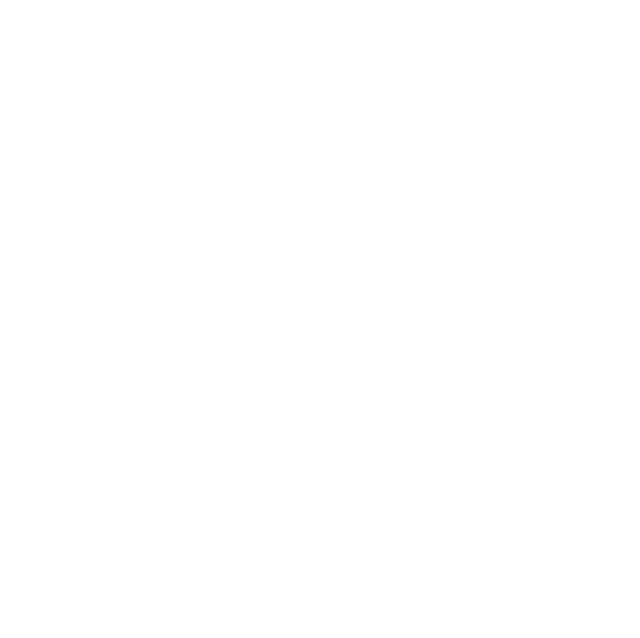
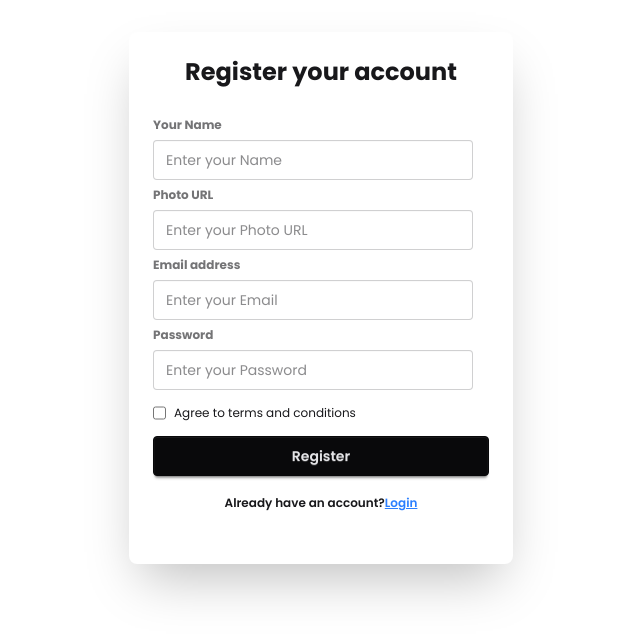
Before and after one commit to Sahruk-alam/greenest-plants-project, a React (Vite) app: page /signup in a window 1280 px wide. Shown: the part 102-740 px from the top of the page, without its empty margins (319-959 px from the left). Built offline with nearby package versions, Linux system fonts and the light colour scheme.

Commit message:
firebase auth login signup added

```diff
--- a/package.json
+++ b/package.json
@@ -11,6 +11,7 @@
   },
   "dependencies": {
     "@tailwindcss/vite": "^4.1.18",
+    "firebase": "^12.8.0",
     "react": "^19.2.0",
     "react-dom": "^19.2.0",
     "react-icons": "^5.5.0",
--- a/src/Authentication/AuthProvider.jsx
+++ b/src/Authentication/AuthProvider.jsx
@@ -1,11 +1,16 @@
-import React from 'react';
+import React, { createContext, useState } from 'react';
 
+
+const AuthContext=createContext();
 const AuthProvider = () => {
-    return (
-        <div>
+const [user,setUser]=useState();
 
-        </div>
-    );
+const authData={
+
+    }
+    return <AuthContext value={authData}>
+
+    </AuthContext>
 };
 
 export default AuthProvider;
--- a/src/component/pages/Login.jsx
+++ b/src/component/pages/Login.jsx
@@ -1,9 +1,73 @@
-import React from 'react';
+// import React, { use, useRef, useState } from 'react';
+// import { Link, Navigate, useLocation, useNavigate } from 'react-router';
+// import { AuthContext } from '../../provider/AuthProvider';
 
 const Login = () => {
+//   const {signInUser, forgetPassword}=use(AuthContext)
+//   const emailRef=useRef();
+//   const location=useLocation();
+//   // console.log(location);
+//   const navigate=useNavigate()
+//   const [error,setError]=useState('');
+//     const handleLogin=(event)=>{
+//         event.preventDefault();
+//       const email=event.target.email.value;
+//       const password=event.target.password.value;
+
+//       if(password.length<6){
+//         setError('Password must be at least 6 characters long.');
+//         return;
+//       }else{
+//         setError('');
+//       }
+    //   signInUser(email,password)
+    //   .then(result=>{
+    //     // console.log(result.user);
+    //     event.target.reset();
+    //     navigate(location?.state || '/')
+
+    //   })
+    //   .catch((error)=>{
+    //     const errorMessage = error.code;
+    //     console.log(errorMessage);
+    //     setError('Invalid email or password');
+    // })
+    // }
+    // const handleForget=(e)=>{
+    //   e.preventDefault();
+    //   const email=emailRef.current.value;
+    //   console.log("Email", email);
+    //   forgetPassword(email)
+    //   .then(() => {
+    //     alert('Password reset email sent. Please check your inbox.');
+    //   })
+    //   .catch((error) => {
+    //     console.error('Error sending password reset email:', error);
+    //     alert('Failed to send password reset email. Please try again later.');
+    //   });
+    // }
     return (
-        <div className='w-11/12 mx-auto justify-center min-h-screen items-center flex'>
-            <h2>login page</h2>
+        <div className='flex justify-center items-center min-h-screen'>
+            <div className="card py-6 bg-base-100 w-full max-w-sm shrink-0 shadow-2xl">
+      <h2 className='font-bold text-2xl text-center'>Login Your Account</h2>
+      <form  className="card-body">
+        <fieldset className="fieldset">
+          <label className="label font-bold">Email address</label>
+          <input type="email"  name='email' required className="input" placeholder="Enter your Email" />
+          <label className="label font-bold">Password</label>
+          <input type="password" name='password' required className="input" placeholder="Enter your Password" />
+          <div><a  className="link link-hover">Forgot password?</a></div>
+          {/* {
+            error && <p className='text-red-600 font-semibold'>{error}</p>
+          } */}
+          <button className="btn btn-neutral mt-4">Login</button>
+
+          <p className='text-center font-semibold pt-3'>Don't have an account?
+             <a href='/signup' className="link text-blue-500">Register</a></p>
+        </fieldset>
+
+      </form>
+    </div>
         </div>
     );
 };
--- a/src/component/pages/PlantDetail.jsx
+++ b/src/component/pages/PlantDetail.jsx
@@ -6,7 +6,7 @@ const PlantDetail = () => {
     console.log(data);
     return (
         <div className=''>
-            <h2 className='text-center text-green-700 text-2xl font-semibold my-10'>Healthy Plants, Happy Life</h2>
+            <h2 className='text-center text-green-700 text-2xl font-semibold my-10'>Indoor Plants</h2>
            <div className='my-6 w-11/12 mx-auto gap-3  md:grid grid-cols-3'>
              {
                 data.map(plant=> <DetailsCard key={plant.id} plant={plant} ></DetailsCard>)
--- a/src/component/pages/SignUp.jsx
+++ b/src/component/pages/SignUp.jsx
@@ -1,11 +1,133 @@
-import React from 'react';
+// import React, { use, useState } from "react";
+// import { Link, useNavigate } from "react-router";
+// import { AuthContext } from "../../provider/AuthProvider";
 
 const SignUp = () => {
-    return (
-        <div>
+//   const { createUser, setUser, updateUser } = use(AuthContext);
+//   const [nameError, setNameError] = useState("");
+//   const [passwordError, setPasswordError] = useState("");
+//   const [emailError, setEmailError] = useState("");
+//   const navigation=useNavigate()
+//   const handleRegister = (event) => {
+//     event.preventDefault();
+//     const photo = event.target.photo.value;
+//     const name = event.target.name.value;
+//     const email = event.target.email.value;
+//     const password = event.target.password.value;
+//     // console.log(name, photo, email, password);
+//     if (name.length < 3) {
+//       setNameError("Name must be at least 3 characters long.");
+//       return;
+//     }
+//     setNameError("");
+//     if (password.length < 6) {
+//       setPasswordError("Password must be at least 6 characters long.");
+//       return;
+//     }
+//     setPasswordError("");
+//     const pattern = /^[a-zA-Z0-9._]+@[a-zA-Z]+\.[a-zA-Z]{2,}$/;
+//     if(!pattern.test(email)){
+//       setEmailError('Required a valid email address.');
+//       return;
+//     }
+//     setEmailError('');
 
-        </div>
-    );
+//     createUser(email, password)
+//       .then((result) => {
+//         // console.log(result.user);
+//         updateUser({
+//           displayName: name,
+//           photoURL: photo
+//         }).then(() => {
+//           // console.log('Profile updated successfully');
+//           setUser({...result.user, displayName: name,
+//             photoURL: photo});
+//             navigation('/');
+//         }).catch((error) => {
+//           console.log('Error updating profile:', error);
+//           setUser(result.user);
+//         });
+//       })
+//       .catch((error) => {
+//         const errorMessage = error.message;
+//         console.log(errorMessage);
+//         alert(errorMessage);
+//       });
+//   };
+  return (
+    <div className="flex justify-center items-center min-h-screen">
+      <div className="card py-6 bg-base-100 w-full max-w-sm shrink-0 shadow-2xl">
+        <h2 className="font-bold text-2xl text-center">
+          Register your account</h2>
+        <form  className="card-body">
+          <fieldset className="fieldset">
+            <label className="label font-bold">Your Name </label>
+            <input
+              type="text"
+              name="name"
+              required
+              className="input"
+              placeholder="Enter your Name"
+            />
+            {/* {nameError && (
+              <p className="text-red-600 font-semibold">{nameError}</p>
+            )} */}
+            <label className="label font-bold">Photo URL</label>
+            <input
+              type="text"
+              name="photo"
+              required
+              className="input"
+              placeholder="Enter your Photo URL"
+            />
+
+            <label className="label font-bold">Email address</label>
+            <input
+              type="email"
+              name="email"
+              required
+              className="input"
+              placeholder="Enter your Email"
+            />
+            {/* {
+              emailError && (<p className="text-red-600 font-semibold">{emailError}</p>)
+            } */}
+            <label className="label font-bold">Password</label>
+            <input
+              type="password"
+              name="password"
+              required
+              className="input"
+              placeholder="Enter your Password"
+            />
+            {/* {
+              passwordError && (<p className="text-red-600 font-semibold">{passwordError}</p>)
+            } */}
+            <div className="flex mt-2">
+              <input
+                type="checkbox"
+                name="terms"
+                required
+                id="terms"
+                className="mr-2"
+              />
+              <p>Agree to terms and conditions</p>
+            </div>
+
+            <button type="submit" className="btn btn-neutral mt-2">
+              Register
+            </button>
+            <p className="text-center font-semibold pt-3">
+              Already have an account?
+              <a href="/login" className="link text-blue-500">
+                Login
+              </a>
+            </p>
+          </fieldset>
+        </form>
+      </div>
+    </div>
+  );
 };
 
 export default SignUp;
--- a/src/firebase/Firebase.jsx
+++ b/src/firebase/Firebase.jsx
@@ -0,0 +1,17 @@
+// Import the functions you need from the SDKs you need
+import { initializeApp } from "firebase/app";
+// TODO: Add SDKs for Firebase products that you want to use
+// https://firebase.google.com/docs/web/setup#available-libraries
+
+// Your web app's Firebase configuration
+const firebaseConfig = {
+  apiKey: "AIzaSyCe99MPQEyU8Qx-LGvDnteSJuWb4yZ2RjM",
+  authDomain: "greennest-plants.firebaseapp.com",
+  projectId: "greennest-plants",
+  storageBucket: "greennest-plants.firebasestorage.app",
+  messagingSenderId: "715766234044",
+  appId: "1:715766234044:web:095b19d86d6fb1ddb489b9"
+};
+
+// Initialize Firebase
+export const app = initializeApp(firebaseConfig);
```
Also changed, not shown: src/component/layout/CommonLayout.jsx (+36 -27 lines), 1 other file (tests, documents, lock files or other folders).
